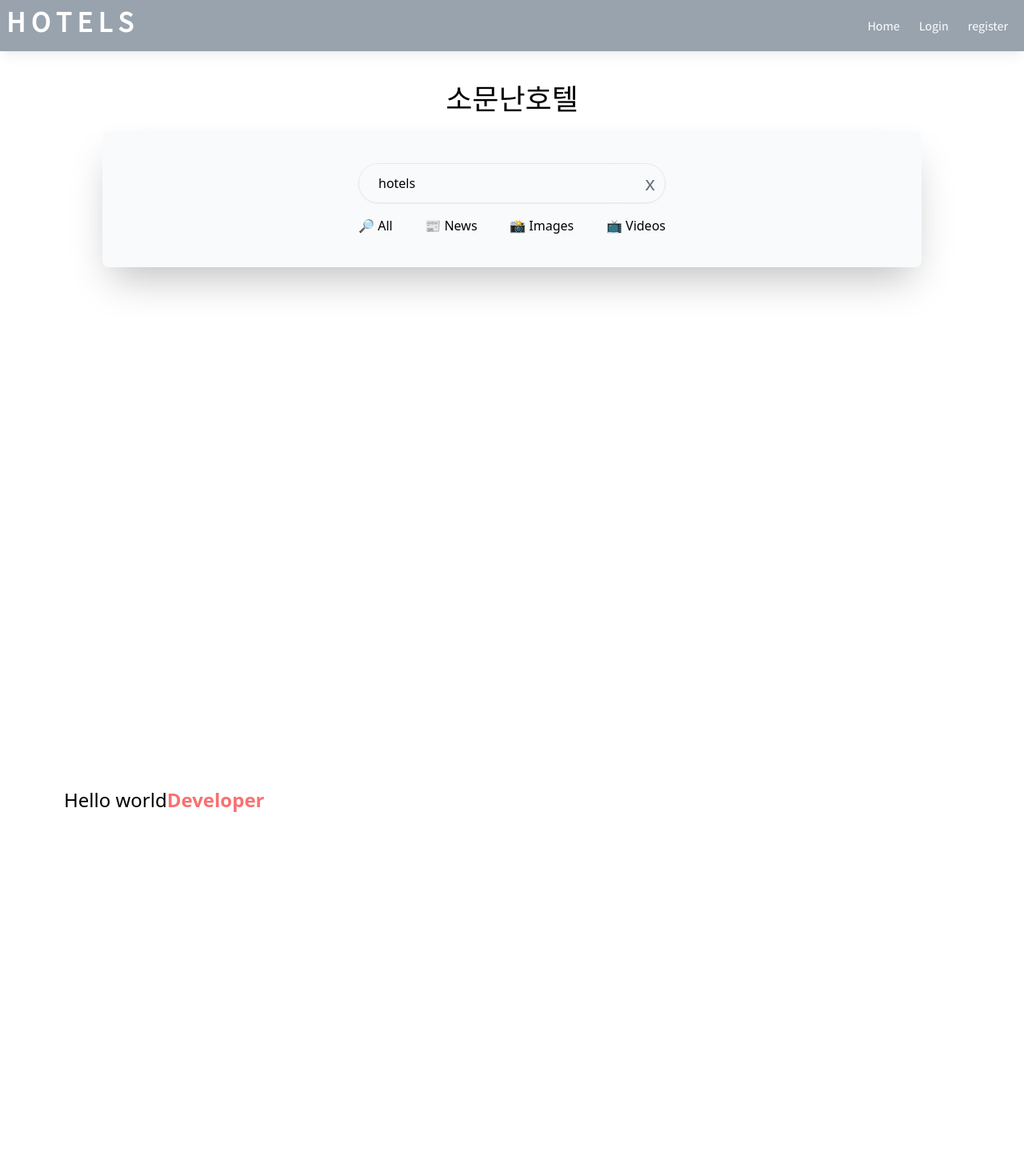
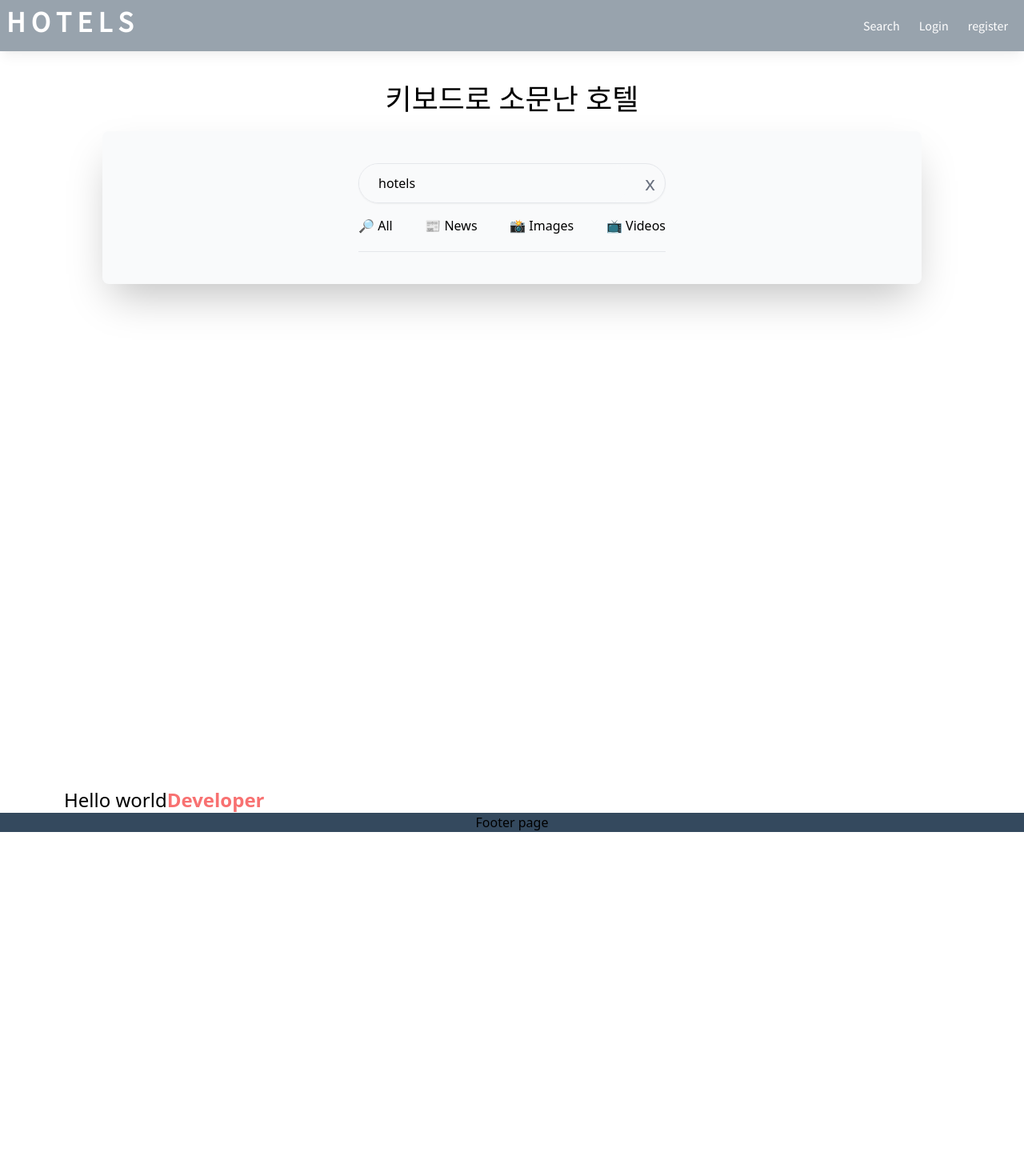
Before and after one commit to sugenius77/Elice-AI-Project--, a React (Create React App) app in the folder front/: page / in a window 1280 px wide. Shown: the top 1470 px of the page at 80% size. After the commit the page ends 1040 px from the top, so only its background shows below. Built offline with nearby package versions, Linux system fonts and the light colour scheme.

Commit message:
[#10] front dev merge

```diff
--- a/front/src/components/Header.js
+++ b/front/src/components/Header.js
@@ -4,7 +4,7 @@ import { Link } from "react-router-dom";
 const Header = () => {
     const menuItems = [
         {
-            title: "Home",
+            title: "Search",
             key: "/",
             index: 1,
         },
--- a/front/src/components/SearchBox.js
+++ b/front/src/components/SearchBox.js
@@ -39,6 +39,7 @@ const SearchBox = () => {
                 </div>
 
                 <Links />
+                <hr className="mt-5" />
 
                 {text.length > 2 ? (
                     <ul>
--- a/front/src/pages/Contact.js
+++ b/front/src/pages/Contact.js
@@ -5,7 +5,7 @@ import SearchBox from "components/SearchBox";
 const Contact = ({ id }) => {
     return (
         <div id={id} className="min-h-screen w-full mt-10">
-            <h1 className="text-4xl text-center m-5">소문난호텔</h1>
+            <h1 className="text-4xl text-center m-5">키보드로 소문난 호텔</h1>
             <SearchBox />
         </div>
     );
--- a/front/src/pages/Home.js
+++ b/front/src/pages/Home.js
@@ -2,17 +2,12 @@ import React, { useState } from "react";
 import Layout from "components/Layout";
 import Contact from "./Contact";
 
-import { useRecoilState } from "recoil";
-import { searchResultState } from "state/atom";
-
 const Home = () => {
-    const [result, setResult] = useRecoilState(searchResultState);
-
     return (
         <Layout>
             <Contact />
-            <div id="1" className="min-h-screen">
-                <div className="h-screen mx-20 items-center mt-20">
+            <div id="1" className="">
+                <div className=" mx-20 items-center mt-20">
                     <h1 className="text-2xl md:text-xl mt-5 md:mt-0">
                         Hello world
                         <b className="text-red-400">Developer</b>
```
